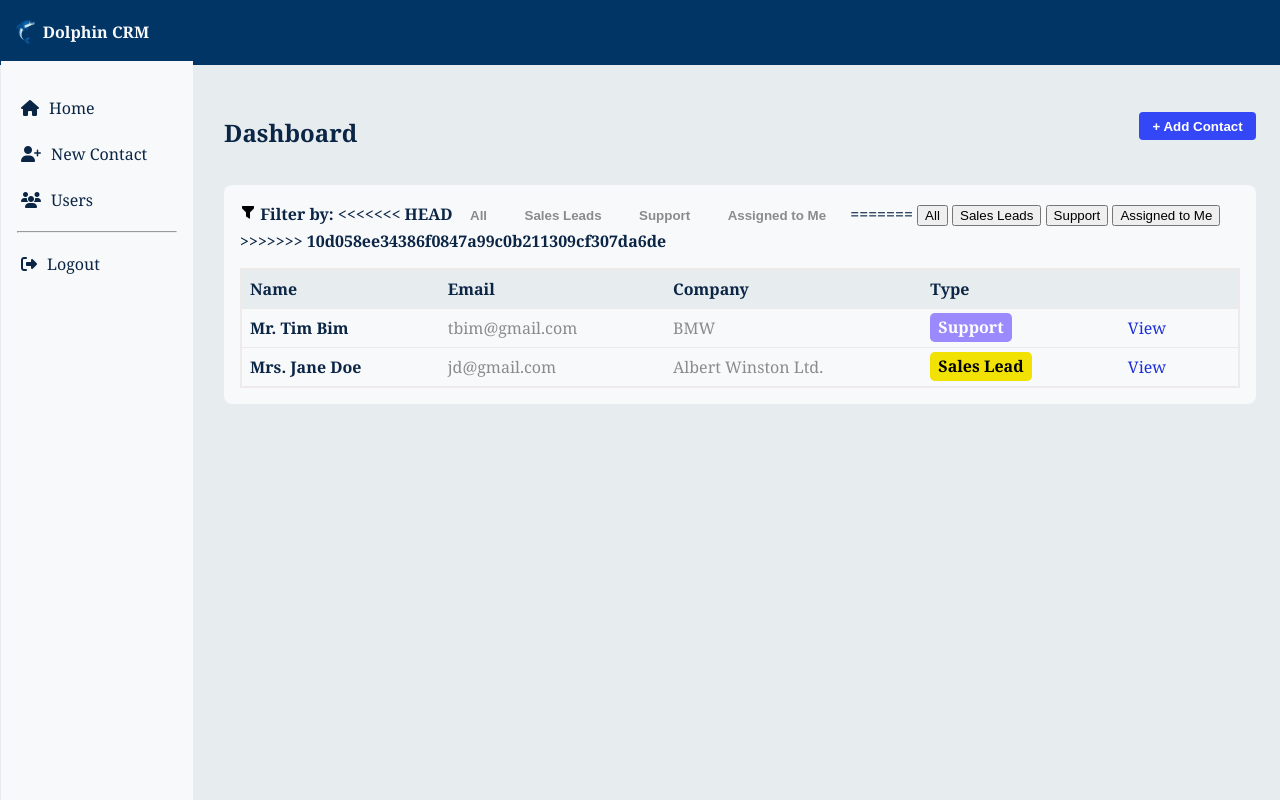
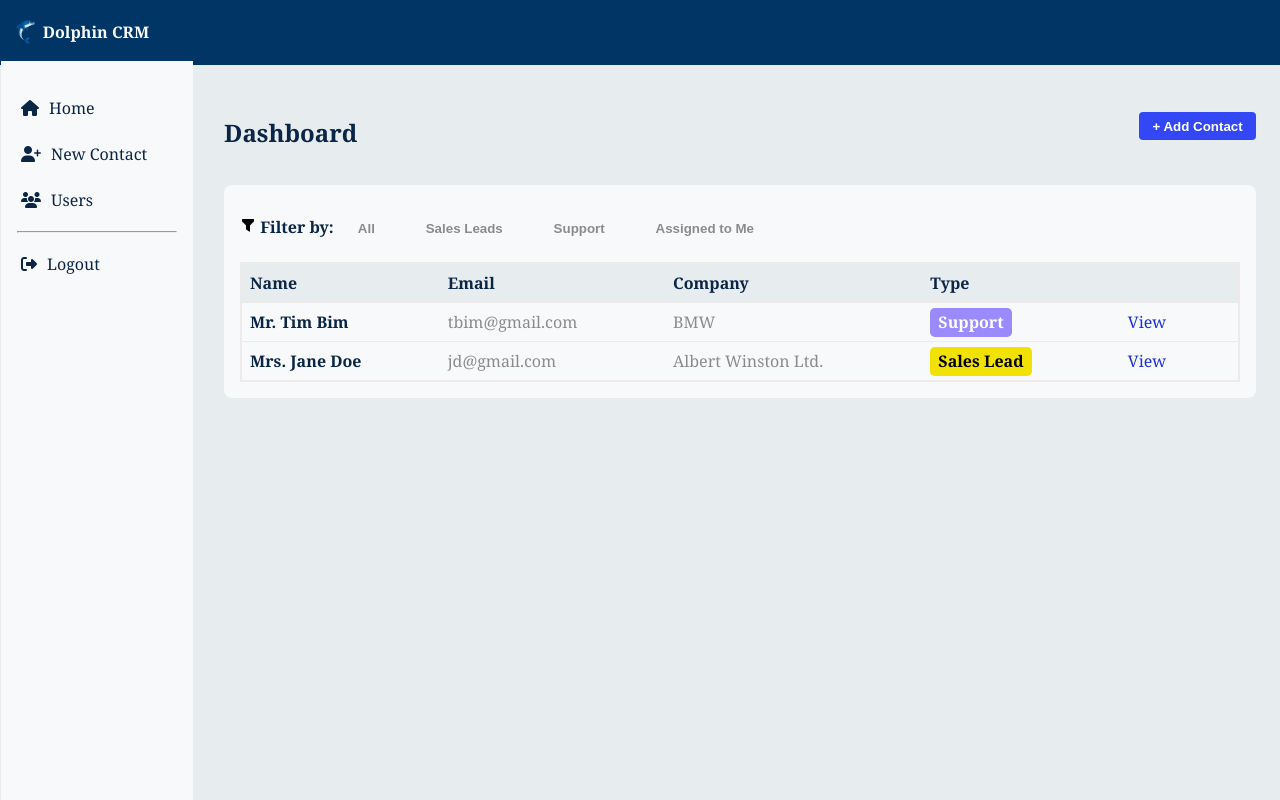
Before and after one commit to beatrizJ-P/info2180-finalproject, a PHP site: page /dashboard.php in a window 1280 px wide. Run offline with PHP 8.4, Linux system fonts and the light colour scheme; a user stored in the database is signed in; data comes from the database, SQL or seed files in the repository.

Commit message:
fixed css

```diff
--- a/js/dashboard.js
+++ b/js/dashboard.js
@@ -2,12 +2,12 @@ url = "../includes/process-dashboard-filtering.php"
 console.log("dashboard js loaded");
 console.log("logged in as user id: " + document.getElementById("user-id").value);
 // Add your dashboard-specific JavaScript code here
-document.getElementById("fltr_btn_all").addEventListener("click", applyAllFilter);
-document.getElementById("fltr_btn_sales").addEventListener("click", applySalesFilter);
-document.getElementById("fltr_btn_support").addEventListener("click", applySupportFilter);
-document.getElementById("fltr_btn_assigned").addEventListener("click", applyAssignedFilter);
+document.getElementById("fltr-btn-all").addEventListener("click", applyAllFilter);
+document.getElementById("fltr-btn-sales").addEventListener("click", applySalesFilter);
+document.getElementById("fltr-btn-support").addEventListener("click", applySupportFilter);
+document.getElementById("fltr-btn-assigned").addEventListener("click", applyAssignedFilter);
 function applyAllFilter(event) {
-    const filter = document.getElementById("fltr_btn_all").textContent;
+    const filter = document.getElementById("fltr-btn-all").textContent;
     console.log("Filter applied: " + filter);
     const newXhttp = new XMLHttpRequest();
     newXhttp.open("POST", url, true);
@@ -23,7 +23,7 @@ function applyAllFilter(event) {
     newXhttp.send("filter="+encodeURIComponent(filter));
 }
 function applySalesFilter(event) {
-    const filter = document.getElementById("fltr_btn_sales").textContent;
+    const filter = document.getElementById("fltr-btn-sales").textContent;
     console.log("Filter applied: " + filter);
     const newXhttp = new XMLHttpRequest();
     newXhttp.open("POST", url, true);
@@ -39,7 +39,7 @@ function applySalesFilter(event) {
     newXhttp.send("filter="+encodeURIComponent(filter));
 }
 function applySupportFilter(event) {
-    const filter = document.getElementById("fltr_btn_support").textContent;
+    const filter = document.getElementById("fltr-btn-support").textContent;
     console.log("Filter applied: " + filter);
     const newXhttp = new XMLHttpRequest();
     newXhttp.open("POST", url, true);
@@ -55,7 +55,7 @@ function applySupportFilter(event) {
     newXhttp.send("filter="+encodeURIComponent(filter));
 }
 function applyAssignedFilter(event) {
-    const filter = document.getElementById("fltr_btn_assigned").textContent;
+    const filter = document.getElementById("fltr-btn-assigned").textContent;
     const id = document.getElementById("user-id").value;
     console.log("Filter applied: " + filter);
     const newXhttp = new XMLHttpRequest();
@@ -71,3 +71,27 @@ function applyAssignedFilter(event) {
     };
     newXhttp.send("filter="+encodeURIComponent(filter)+"&id="+encodeURIComponent(id));
 }
+
+const filterButtons = document.querySelectorAll('#fltr-btn-all, #fltr-btn-assigned, #fltr-btn-sales, #fltr-btn-support');
+const slider = document.querySelector('#slider_indicator');
+
+function selectButton(button) {
+    filterButtons.forEach(btn => btn.classList.remove('active'));
+    filterButtons[button].classList.add('active');
+
+    const selectedButton = filterButtons[button];
+    const buttonRight=selectedButton.offsetRight;
+    const buttonLeft=selectedButton.offsetLeft;
+    const buttonWidth=selectedButton.offsetWidth;
+
+    slider.style.width = buttonWidth + 'px';
+    slider.style.left = buttonLeft + 'px';
+    slider.style.right = buttonRight + 'px';
+
+    document.addEventListener('DOMContentLoaded', () => {
+        if (filterButtons.length > 0) {
+            selectButton(0); // Select the first button (All) on page load
+        }
+    });
+
+}
--- a/pages/dashboard.php
+++ b/pages/dashboard.php
@@ -50,24 +50,17 @@ $contacts = $stmt->fetchAll(PDO::FETCH_ASSOC);
 
 
     <div class="dashboard-container">
+            <div class="filter-options">
 
-        <div class="filter-options">
+                <span id="filter-label"><img src="../images/filter-icon.png" alt="Filter Icon" id="filter-icon"> Filter by: </><span>
+                <input type="hidden" id="user-id" value="<?= (int)$_SESSION['user_id'] ?>">
+                <button id="fltr-btn-all" data-filter="all" <?= $fltr === 'all' ? 'class="active filter-all"' : '' ?>>All</button>
+                <button id="fltr-btn-sales" data-filter="Sales Leads" <?= $fltr === 'Sales Lead' ? 'class="active filter-sales"' : '' ?>>Sales Leads</button>
+                <button id="fltr-btn-support" data-filter="Support" <?= $fltr === 'Support' ? 'class="active filter-support"' : '' ?>>Support</button>
+                <button id="fltr-btn-assigned" data-filter="Assigned to Me" <?= $fltr === 'Assigned to Me' ? 'class="active filter-assigned"' : '' ?>>Assigned to Me</button>
+                <hr class="slider" id="slider_indicator">
 
-            <span id="filter-label"><img src="../images/filter-icon.png" alt="Filter Icon" id="filter-icon"> Filter by: </>
-<<<<<<< HEAD
-            <button id="fltr_btn" data-filter="all" <?= $fltr === 'all' ? 'class="active"' : '' ?>>All</button>
-            <button id="fltr_btn" data-filter="Sales Leads" <?= $fltr === 'Sales Leads' ? 'class="active"' : '' ?>>Sales Leads</button>
-            <button id="fltr_btn" data-filter="Support" <?= $fltr === 'Support' ? 'class="active"' : '' ?>>Support</button>
-            <button id="fltr_btn" data-filter="Assigned to Me" <?= $fltr === 'Assigned to Me' ? 'class="active"' : '' ?>>Assigned to Me</button>
-=======
-            <input type="hidden" id="user-id" value="<?= (int)$_SESSION['user_id'] ?>">
-            <button id="fltr_btn_all" data-filter="all" <?= $fltr === 'all' ? 'class="active filter-all"' : '' ?>>All</button>
-            <button id="fltr_btn_sales" data-filter="Sales Leads" <?= $fltr === 'Sales Lead' ? 'class="active filter-sales"' : '' ?>>Sales Leads</button>
-            <button id="fltr_btn_support" data-filter="Support" <?= $fltr === 'Support' ? 'class="active filter-support"' : '' ?>>Support</button>
-            <button id="fltr_btn_assigned" data-filter="Assigned to Me" <?= $fltr === 'Assigned to Me' ? 'class="active filter-assigned"' : '' ?>>Assigned to Me</button>
->>>>>>> 10d058ee34386f0847a99c0b211309cf307da6de
-
-        </div>
+            </div>
 
         <table class="contacts-table">
             <thead id="table-head">
--- a/styles.css
+++ b/styles.css
@@ -191,27 +191,38 @@ footer {
     width: 1em;
     height: 1em;
 }
+.filter-options {
+    display: flex;
+    justify-content: flex-start;
+    position: relative;
+    padding-top: 10px;
+}
 
-#fltr_btn {
+#fltr-btn-all, #fltr-btn-assigned, #fltr-btn-sales, #fltr-btn-support {
     border:none;
     font-weight: bold;
-    padding:0.5em 1em;
+    padding:10px 20px;
     margin-right:0.5em;
-    background-color: #F8F9FA;
+    background: none;
+    cursor: pointer;
     color: #8b8b8b;
-    border-radius:0.3em;
+    position: relative;
+    z-index: 1;
 }
 
-#fltr_btn:active {
-    color:#3347f7;
-    text-decoration-color: #3347f7;
-    text-decoration: underline;
-
+.slider {
+    border: none;
+    height: 2px;
+    background-color: #004175;
+    margin:0;
+    position: absolute;
+    bottom: 0;
+    left: 0;
+    width:0;
+    transition: left 0.3s ease, width 0.3s ease;
 }
 
-.filter-options {
-    margin-bottom: 1em;
-}
+
 
 .dashboard-container {
     width: 1000px;
```
